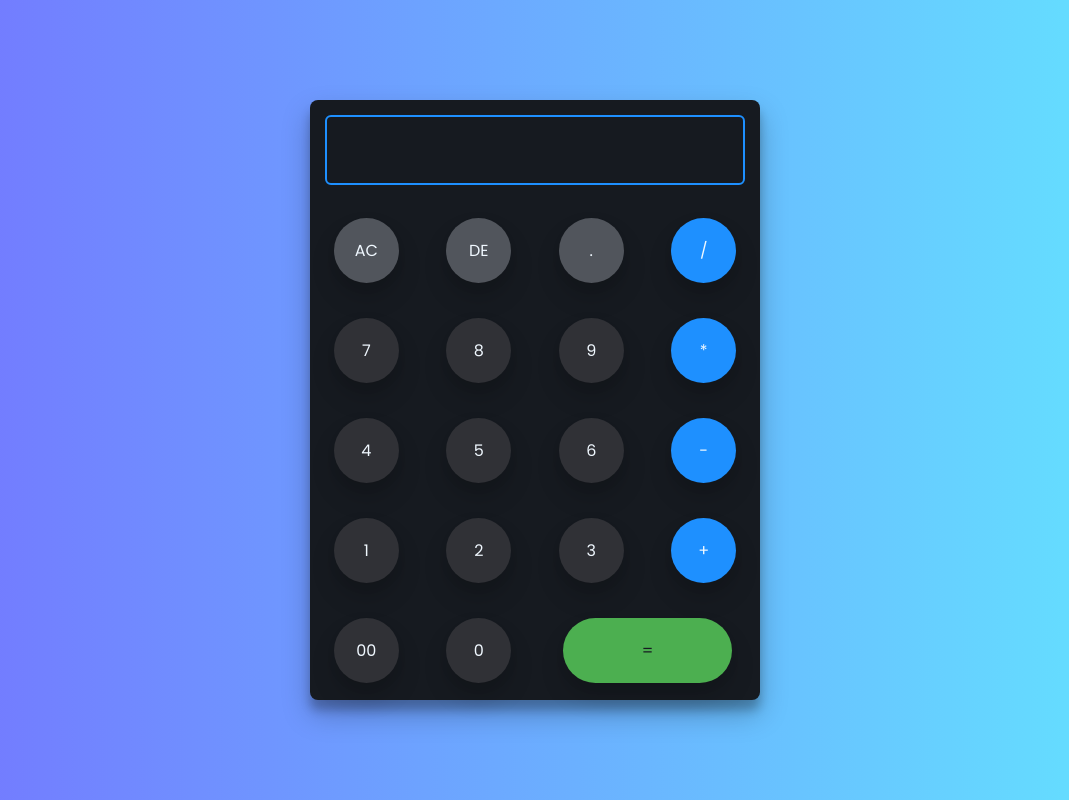
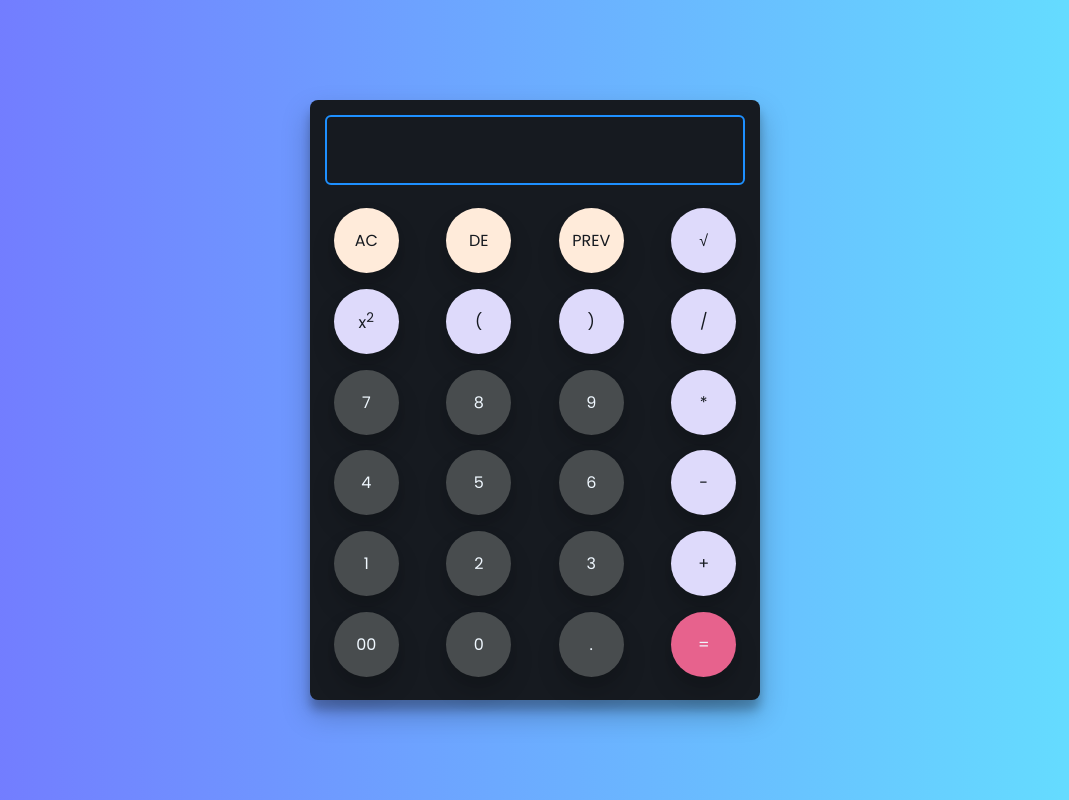
Before and after one commit to nasemul1/OIBSIP-leve-2-task-1, a plain HTML site: page index.html in a window 1280 px wide. Shown: the whole page, without its empty margins (105-1174 px from the left). Drawn offline with Linux system fonts and the light colour scheme.

Commit message:
added functions

```diff
--- a/index.html
+++ b/index.html
@@ -9,12 +9,16 @@
 <body>
     <div class="container">
         <div class="display-container">
-            <input id="monitor" type="text" name="display" class="display1" readonly>
+            <input id="monitor" type="text" name="display" class="display1">
         </div>
         <div class="button-container">
             <div><button id="fn" onclick="clearAll()">AC</button></div>
             <div><button id="fn" onclick="clearOne()">DE</button></div>
-            <div><button id="fn" onclick="handleClick('.')">.</button></div>
+            <div><button id="fn" onclick="preview()">PREV</button></div>
+            <div><button id="operator" onclick="squareRootFn()">√</button></div>
+            <div><button id="operator" onclick="squareFn()">x<sup>2</sup></button></div>
+            <div><button id="operator" onclick="handleClick('br-1')">(</button></div>
+            <div><button id="operator" onclick="handleClick('br-2')">)</button></div>
             <div><button id="operator" onclick="handleClick('/')">/</button></div>
             <div><button onclick="handleClick('7')">7</button></div>
             <div><button onclick="handleClick('8')">8</button></div>
@@ -30,6 +34,7 @@
             <div><button id="operator" onclick="handleClick('+')">+</button></div>
             <div><button onclick="handleClick('00')">00</button></div>
             <div><button onclick="handleClick('0')">0</button></div>
+            <div><button onclick="handleClick('.')">.</button></div>
             <div class="equal"><button id="eq" onclick="calculateFn()">=</button></div>
         </div>
     </div>
--- a/script.js
+++ b/script.js
@@ -1,7 +1,13 @@
 const display = document.getElementById('monitor');
+let store, pre;
 
 function handleClick(input){
-    display.value += input;
+    if(input == 'br-1')
+        display.value += '(';
+    else if(input == 'br-2')
+        display.value += ')';
+    else
+        display.value += input;
 }
 
 function clearAll(){
@@ -12,11 +18,35 @@ function clearOne(){
     display.value = display.value.toString().slice(0, -1);
 }
 
-function calculateFn(){
+function calculate(){
+    pre = display.value;
     try{
-        display.value = eval(display.value);
+        store = eval(display.value);
     }
     catch(err){
-        display.value = 'error';
+        store = 'error';
     }
 }
+
+function squareRootFn(){
+    calculate();
+    store = parseInt(store);
+    store = Math.sqrt(store);
+    display.value = store;
+}
+
+function squareFn(){
+    calculate();
+    store = parseInt(store);
+    store = store * store;
+    display.value = store;
+}
+
+function preview(){
+    display.value = pre;
+}
+
+function calculateFn(){
+    calculate();
+    display.value = store;
+}
--- a/styles.css
+++ b/styles.css
@@ -52,9 +52,7 @@ html, body{
     height: 500px;
     display: grid;
     grid-template-columns: repeat(4, 1fr);
-}
-.equal{
-    grid-column: span 2;
+    padding-bottom: 15px;
 }
 .button-container>div{
     display: flex;
@@ -66,39 +64,39 @@ html, body{
     height: 65px;
     border: none;
     border-radius: 50%;
-    background-color: #303136;
+    background-color: #484C4E;
     color: aliceblue;
     font-size: 16px;
     cursor: pointer;
     box-shadow: rgba(0, 0, 0, 0.15) 0px 15px 25px, rgba(0, 0, 0, 0.05) 0px 5px 10px;
 }
 .button-container>div>button:hover{
-    background-color: #484950;
+    background-color: rgb(89, 90, 97);
 }
 #operator{
-    background-color: dodgerblue;
+    background-color: #DEDAFB;
+    color: #161A20;
 }
 #operator:hover{
-    background-color: rgb(56, 156, 255);
+    background-color: #b6b1da;
 }
 
 #eq{
-    width: 75%;
-    height: 65px;
-    border: none;
     border-radius: 90px;
-    background-color: #4CAF50;
-    color: #161A20;
+    background-color: #E7628D;
+    color: aliceblue;
 }
 #eq:hover{
-    background-color: #72d876;
+    background-color: #f592b1;
+    color: #161A20;
 }
 
 #fn{
-    background-color: #51555c;
+    background-color: #FFEBDA;
+    color: #161A20;
 }
 #fn:hover{
-    background-color: #6d7074;
+    background-color: #ffdec1;
 }
 @media only screen and (max-width: 550px){
     .container{
```
